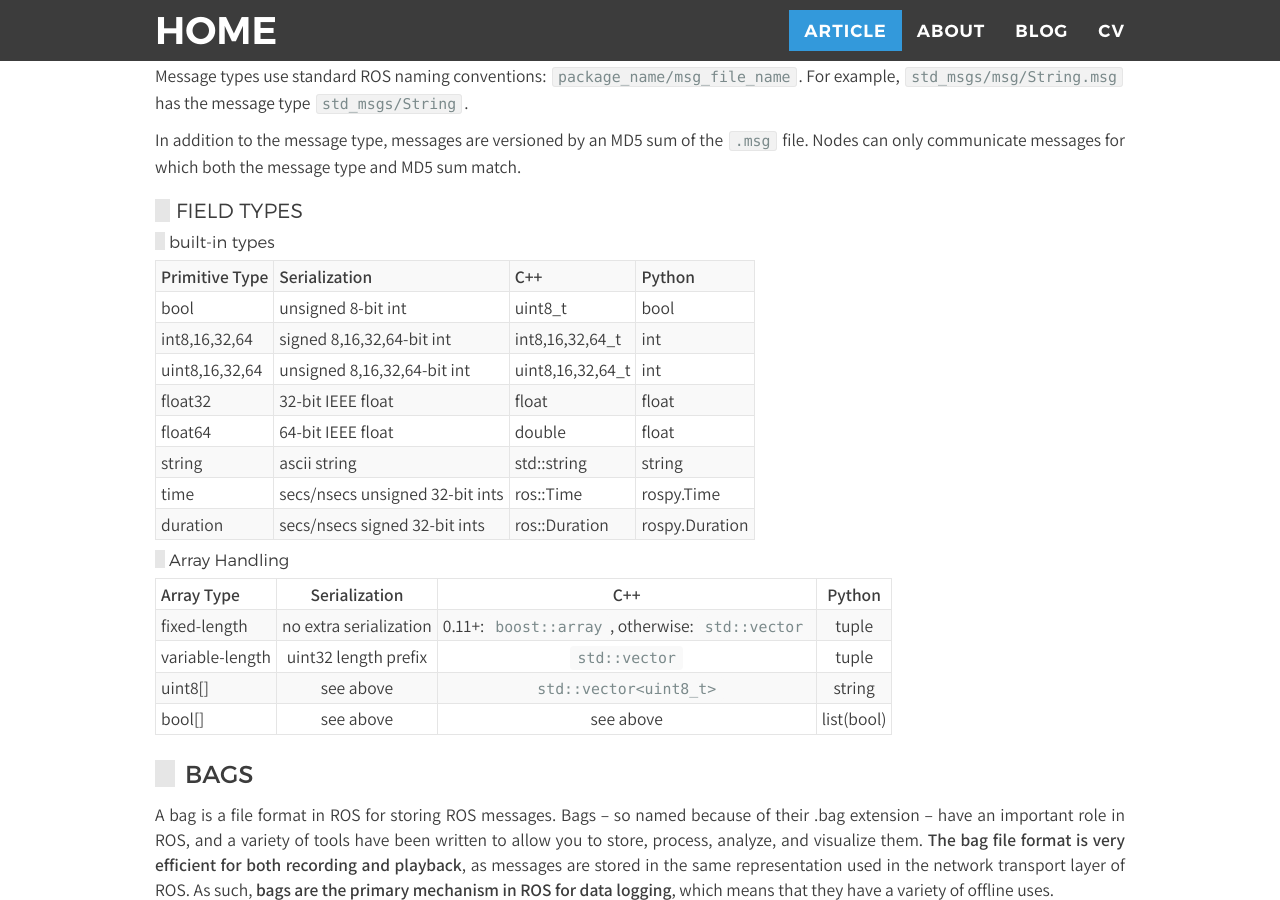
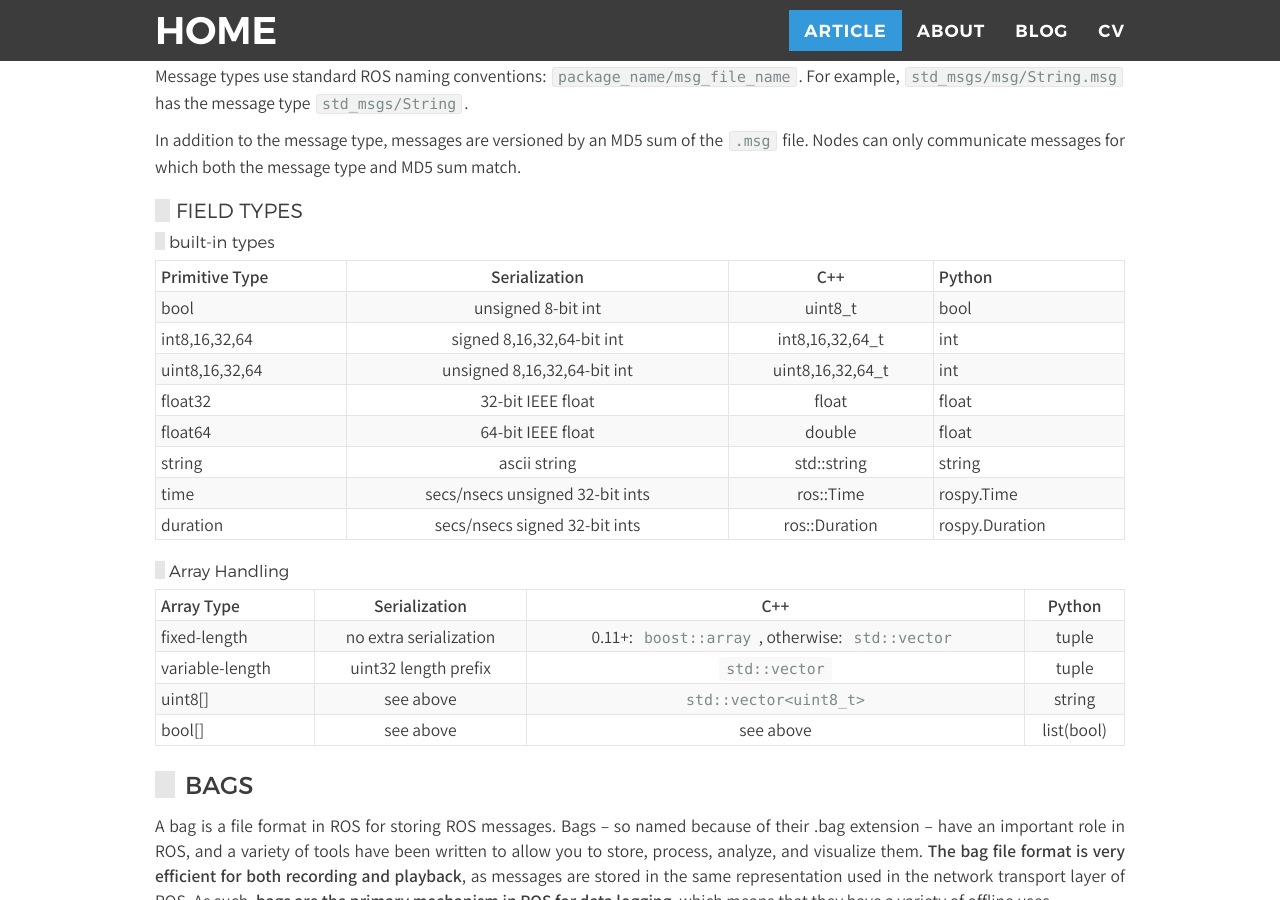
Before and after one commit to alecive/alecive.github.io, a Jekyll site: the page built from _posts/blog/2016-02-06-ROS-concepts.md, in a window 1280 px wide and 900 px high, scrolled down 2646 px. Built offline with Jekyll 4.4.1, drawn with Linux system fonts in a browser that asks for light colours; some web fonts are replaced.

Commit message:
Using bootstrap tables in the ROS page

```diff
--- a/_posts/blog/2016-02-06-ROS-concepts.md
+++ b/_posts/blog/2016-02-06-ROS-concepts.md
@@ -70,7 +70,9 @@ In addition to the message type, messages are versioned by an MD5 sum of the `.m
 
 #### built-in types
 
+|---------------------+-----------------------------------+-------------------+-----------------|
 | **Primitive Type**  | **Serialization**                 | **C++**           | **Python**      |
+|:--------------------|:---------------------------------:|:-----------------:|:----------------|
 |     bool            | unsigned 8-bit int                | uint8_t           | bool            |
 |     int8,16,32,64   | signed 8,16,32,64-bit int         | int8,16,32,64_t   | int             |
 |    uint8,16,32,64   | unsigned 8,16,32,64-bit int       | uint8,16,32,64_t  | int             |
@@ -79,6 +81,7 @@ In addition to the message type, messages are versioned by an MD5 sum of the `.m
 |     string          | ascii string                      | std::string       | string          |
 |     time            | secs/nsecs unsigned 32-bit ints   | ros::Time         | rospy.Time      |
 |     duration        | secs/nsecs  signed 32-bit ints    | ros::Duration     | rospy.Duration  |
+{: class="table"}
 
 #### Array Handling
 
@@ -90,6 +93,7 @@ In addition to the message type, messages are versioned by an MD5 sum of the `.m
 | uint8[]           | see above               | `std::vector<uint8_t>`                            | string      |
 | bool[]            | see above               | see above                                         | list(bool)  |
 |-------------------+-------------------------+---------------------------------------------------+-------------|
+{: class="table"}
 
 ## Bags
 
```
